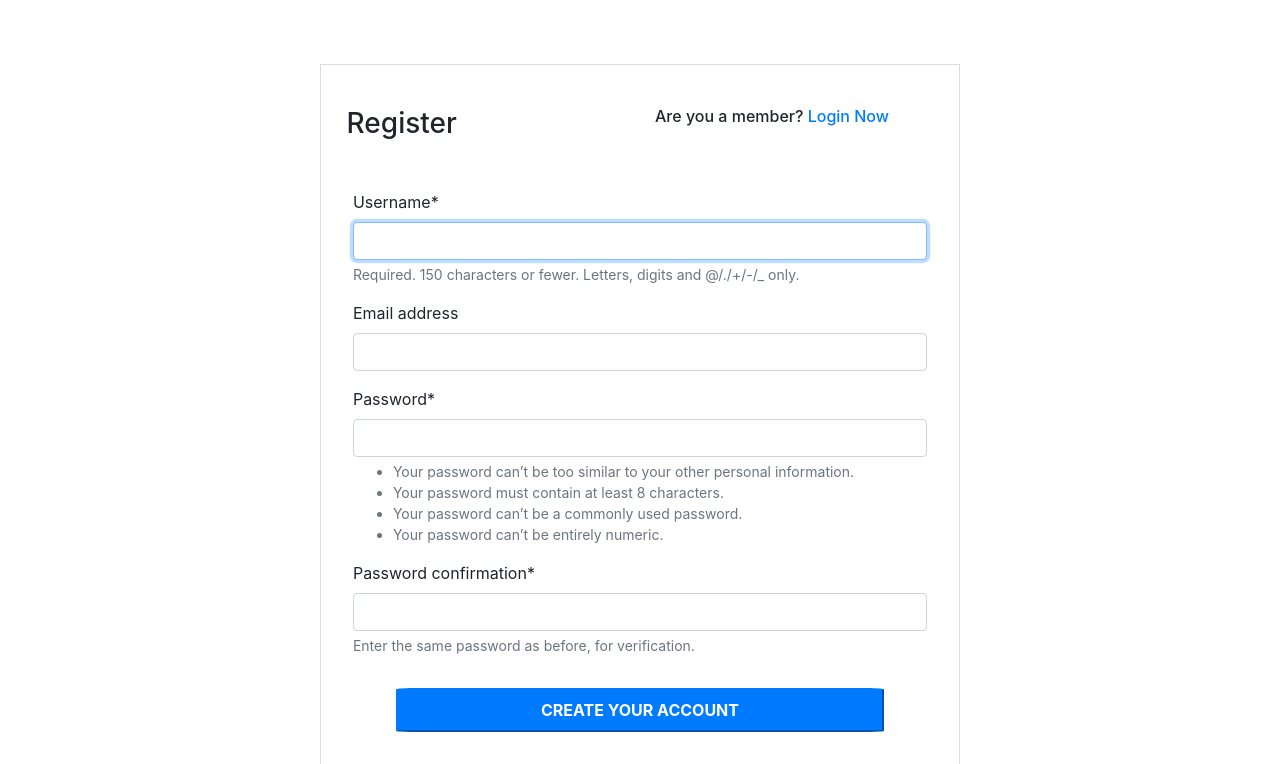
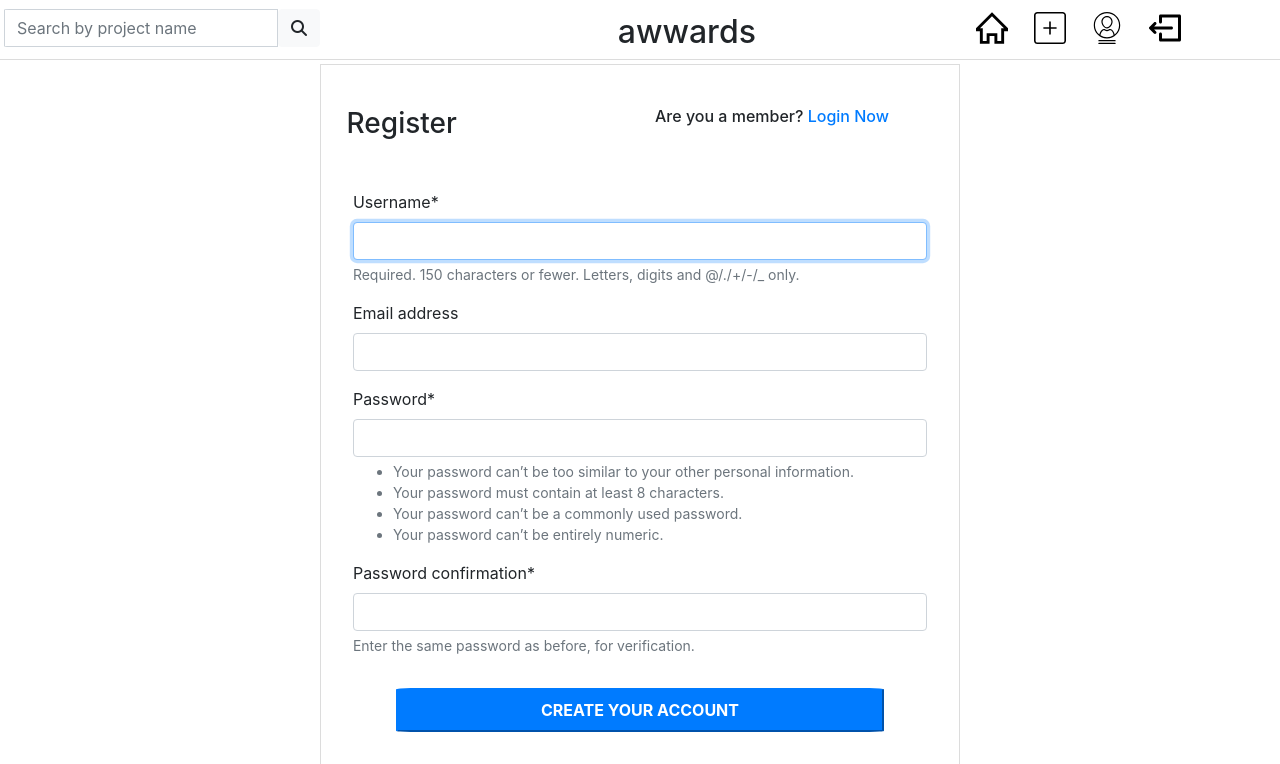
Before and after one commit to emmakamau/AwwardsClone, a Django app: template awwards/templates/accounts/signup.html in a window 1280 px wide. Shown: the top 764 px of the page. Run offline with Django 3.2, Linux system fonts and the light colour scheme; a user stored in the database is signed in; the template is opened without the code that fills it: values that come from a table or form of the project are taken from there, most other values are stand-ins (such as "Sample title", 1, 10 or a date in 2020); some libraries are stand-ins or nearby versions; some web fonts are replaced.

Commit message:
Define navbar

```diff
--- a/awwards/static/css/styles.css
+++ b/awwards/static/css/styles.css
@@ -58,3 +58,75 @@
         transition: 250ms ease-in;
         width: calc(100% - 3rem);
     }
+
+    /* Navbar styling */
+.main-nav ul{
+    display: flex;
+    margin-right:8vw;
+    padding: 0;
+    list-style: none;
+  }
+
+  .main-nav a{
+    color: inherit;
+    text-decoration: none;
+    padding: 1rem;
+  }
+
+  .main-nav a:hover{
+    font-size: larger;
+  }
+
+  .main-header{
+    display: flex;
+    justify-content: space-between;
+    align-items: center;
+    padding-top: 1vw;
+    height: 60px;
+    background-color: white;
+    border-bottom: #DCDCDC solid 1px;
+  }
+
+  .brand-logo:hover{
+    text-decoration: none;
+    color: black;
+  }
+
+  .brand-logo:focus{
+    text-decoration: none;
+    color: black;
+  }
+
+  .brand-logo {
+    display: flex;
+    align-items: center;
+    font-size: 1.25em;
+    color: inherit;
+    margin-left:8vw;
+    text-decoration: none;
+  }
+
+  .brand-logo-name {
+    margin-left: 1rem;
+    font-size:3rem;
+    text-decoration: none;
+  }
+
+  .brand-logo-name:hover{
+    text-decoration: none !important;
+  }
+
+  .brand-logo-name:focus{
+    text-decoration: none;
+  }
+
+  .nav-items{
+    font-size: large;
+    font-weight: bold;
+    padding: 0 1vw;
+  }
+
+  .search-text{
+      border-radius:2%;
+
+  }
--- a/awwards/templates/navbar.html
+++ b/awwards/templates/navbar.html
@@ -0,0 +1,51 @@
+<header class="main-header fixed-top">
+    <div class="p-1">
+        <form action="/search/" method="POST">
+            {% csrf_token %}
+            <div class="input-group mb-3">
+                <div class="input-group">
+                    <input type="text" class="form-control search-text" required
+                        name="username" id="search-text" placeholder="Search by project name">
+                    <button class="btn btn-light search" id="button-addon2" type="submit">
+                        <i class="fas fa-search"></i>
+                    </button>
+                </div>
+            </div>
+        </form>
+    </div>
+    <a href="{% url 'homepage' %}" class="brand-logo">
+        <h2 class="page-title" title="HomePage">awwards</h2>
+    </a>
+
+    <nav class="main-nav">
+        <ul>
+            <li class="nav-items"><a href="{% url 'homepage' %}" title="HomePage" >
+                {% load static %}
+                <img src="{% static 'css/assets/home-house-svgrepo-com.svg' %}" title="HomePage" alt="" srcset="">
+            </a></li>
+            {% if user is unauthenticated %}
+            <li class="nav-items"><a href="{% url 'login' %}" title="Login" >
+                {% load static %}
+                <img src="{% static 'css/assets/login-svgrepo-com.svg' %}" title="Login" alt="" srcset="">
+            </a></li>
+            <li class="nav-items"><a href="{% url 'signup' %}" title="Signup" >
+                {% load static %}
+                <img src="{% static 'css/assets/signup.svg' %}" title="Signup" alt="" srcset="">
+            </a></li>
+            {% else %}
+            <li class="nav-items"><a href="" >
+                {% load static %}
+                <img src="{% static 'css/assets/add-svgrepo-com.svg' %}" title="Upload project">
+            </a></li>
+            <li class="nav-items"><a href="">
+                {% load static %}
+                <img src="{% static 'css/assets/profile-svgrepo-com.svg' %}" title="{{request.user}}">
+            </a></li>
+            <li class="nav-items"><a href="{% url 'logout' %}">
+                {% load static %}
+                <img src="{% static 'css/assets/logout-svgrepo-com.svg' %}" title="Logout">
+            </a></li>
+            {% endif %}
+        </ul>
+    </nav>
+</header>
```
Also changed, not shown: awwards/static/css/assets/add-svgrepo-com.svg (added), awwards/static/css/assets/avatar.png (added), awwards/static/css/assets/delete-button-svgrepo-com.svg (added), awwards/static/css/assets/heart-svgrepo-com.svg (added), awwards/static/css/assets/home-house-svgrepo-com.svg (added), awwards/static/css/assets/login-svgrepo-com.svg (added), awwards/static/css/assets/logout-svgrepo-com.svg (added), awwards/static/css/assets/profile-svgrepo-com.svg (added), awwards/static/css/assets/signup.svg (added), db.sqlite3.
